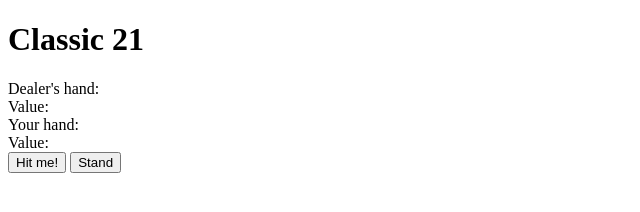
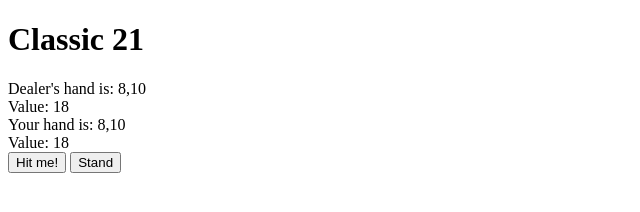
Before and after one commit to ronniexrogers/21-game, a plain HTML site: page index.html in a window 1280 px wide. Shown: the whole page, without its empty margins (0-640 px from the left). Drawn offline with Linux system fonts and the light colour scheme.

Commit message:
add value of hands to HTML doc

```diff
--- a/index.html
+++ b/index.html
@@ -9,10 +9,10 @@
 </head>
 <body>
     <h1 id="h1-header">Classic 21</h1>
-    <div id="dealer-hand hand">Dealer's hand: </div>
-    <div id="dealer-hand-value hand-value">Value: </div>
-    <div id="player-hand hand">Your hand: </div>
-    <div id="player-hand-value hand-value">Value: </div>
+    <div id="dealer-hand"></div>
+    <div id="dealer-hand-value"></div>
+    <div id="player-hand"></div>
+    <div id="player-hand-value"></div>
     <button id="hit">Hit me!</button>
     <button id="stand">Stand</button>
 
--- a/script.js
+++ b/script.js
@@ -42,6 +42,7 @@ function getHandValue(hand) {
 }
 console.log(`Your hand is ${playerHand} with a value of ${getHandValue(playerHand)}.`)
 
+
 hitButton.addEventListener("click", () => {
     playerHand.push(drawRandomCard(deck))
     console.log(`Your new hand is ${playerHand} with a value of ${getHandValue(playerHand)}.`)
@@ -49,3 +50,8 @@ hitButton.addEventListener("click", () => {
         console.log("Bust!")
     }
 })
+
+document.getElementById("player-hand").innerText = `Your hand is: ${playerHand}`
+document.getElementById("player-hand-value").innerText = `Value: ${getHandValue(playerHand)}`
+document.getElementById("dealer-hand").innerText = `Dealer's hand is: ${dealerHand}`
+document.getElementById("dealer-hand-value").innerText = `Value: ${getHandValue(dealerHand)}`
```
